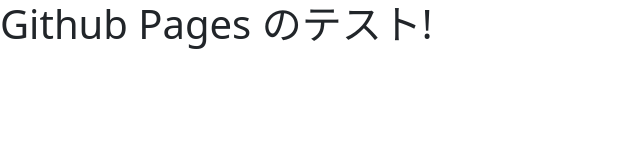
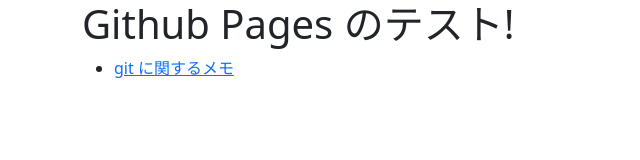
Before and after one commit to KONISHI-Toru/tech-memo, a plain HTML site: page docs/index.html in a window 1280 px wide. Shown: the whole page, without its empty margins (0-640 px from the left). Drawn offline with nearby package versions, Linux system fonts and the light colour scheme.

Commit message:
目次作成。

```diff
--- a/docs/index.html
+++ b/docs/index.html
@@ -11,7 +11,13 @@
     <title>Github Pages のテスト</title>
   </head>
   <body>
-    <h1>Github Pages のテスト!</h1>
+    <div class="container">
+      <h1>Github Pages のテスト!</h1>
+
+      <ul>
+        <li><a href="git.html">git に関するメモ</a></li>
+      </ul>
+    </div>
 
     <!-- Optional JavaScript; choose one of the two! -->
 
```
